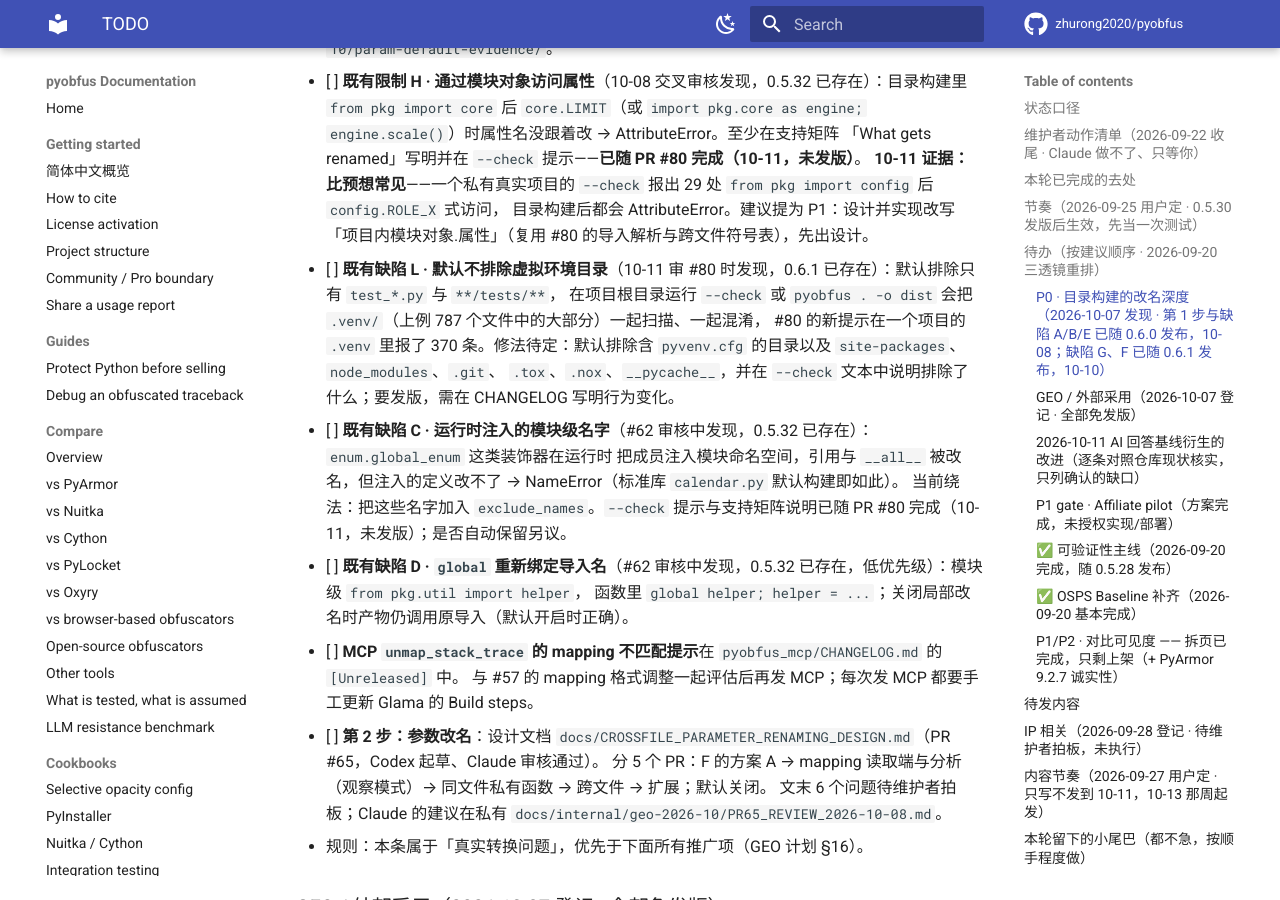
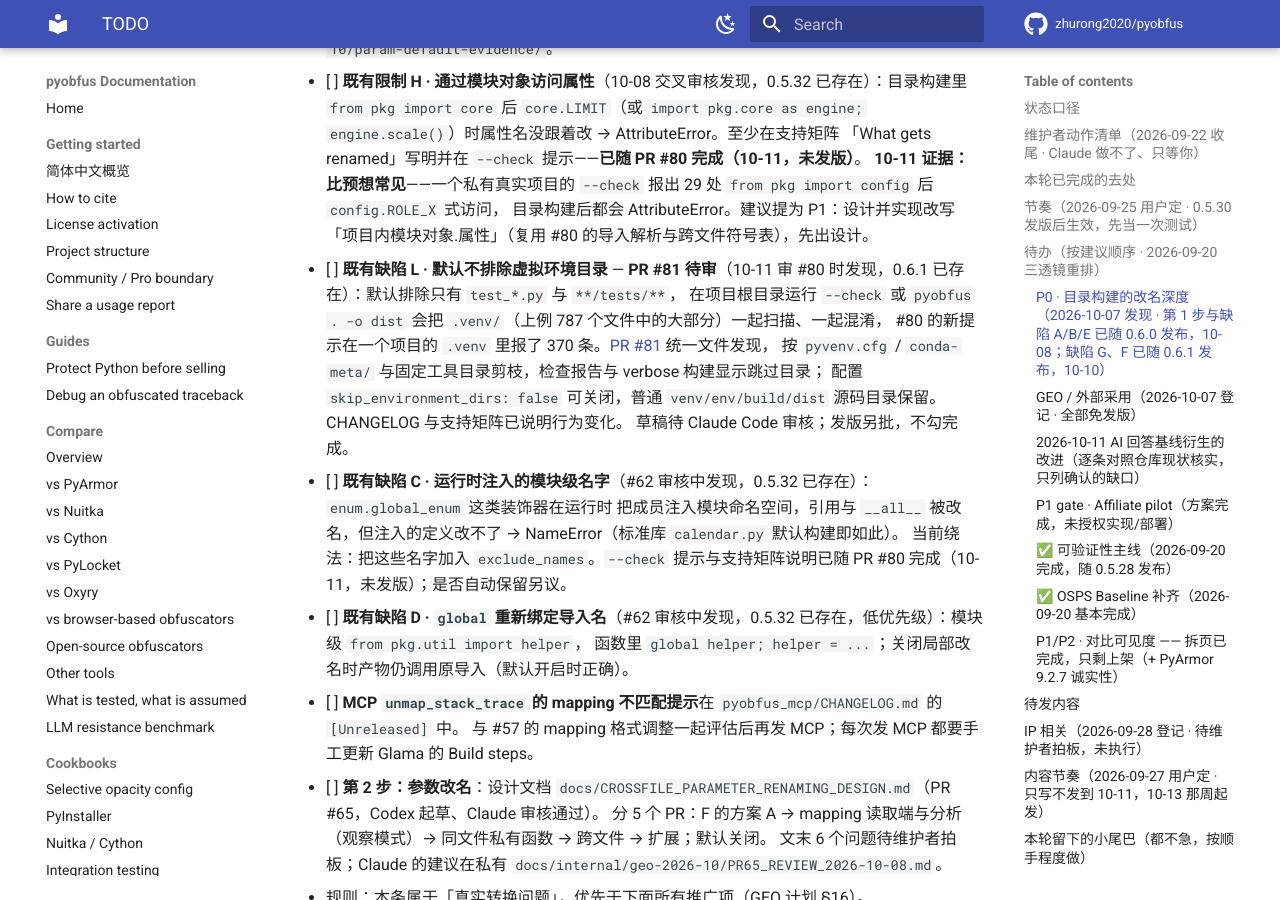
Before and after one commit to zhurong2020/pyobfus, an MkDocs documentation site: the page built from docs/TODO.md, in a window 1280 px wide and 900 px high, scrolled down 6728 px. Built offline with MkDocs 1.6.1 and Material for MkDocs 9.7.7, drawn with Linux system fonts in a browser that asks for light colours; comment, search, counter and statistics services are not loaded.

Commit message:
docs: mark defect L draft PR as awaiting review

```diff
--- a/docs/TODO.md
+++ b/docs/TODO.md
@@ -184,10 +184,12 @@
       「What gets renamed」写明并在 `--check` 提示——**已随 PR #80 完成（10-11，未发版）**。
       **10-11 证据：比预想常见**——一个私有真实项目的 `--check` 报出 29 处 `from pkg import config` 后 `config.ROLE_X` 式访问，
       目录构建后都会 AttributeError。建议提为 P1：设计并实现改写「项目内模块对象.属性」（复用 #80 的导入解析与跨文件符号表），先出设计。
-- [ ] **既有缺陷 L · 默认不排除虚拟环境目录**（10-11 审 #80 时发现，0.6.1 已存在）：默认排除只有 `test_*.py` 与 `**/tests/**`，
+- [ ] **既有缺陷 L · 默认不排除虚拟环境目录** — **PR #81 待审**（10-11 审 #80 时发现，0.6.1 已存在）：默认排除只有 `test_*.py` 与 `**/tests/**`，
       在项目根目录运行 `--check` 或 `pyobfus . -o dist` 会把 `.venv/`（上例 787 个文件中的大部分）一起扫描、一起混淆，
-      #80 的新提示在一个项目的 `.venv` 里报了 370 条。修法待定：默认排除含 `pyvenv.cfg` 的目录以及 `site-packages`、`node_modules`、`.git`、
-      `.tox`、`.nox`、`__pycache__`，并在 `--check` 文本中说明排除了什么；要发版，需在 CHANGELOG 写明行为变化。
+      #80 的新提示在一个项目的 `.venv` 里报了 370 条。[PR #81](https://github.com/zhurong2020/pyobfus/pull/81) 统一文件发现，
+      按 `pyvenv.cfg` / `conda-meta/` 与固定工具目录剪枝，检查报告与 verbose 构建显示跳过目录；
+      配置 `skip_environment_dirs: false` 可关闭，普通 `venv/env/build/dist` 源码目录保留。CHANGELOG 与支持矩阵已说明行为变化。
+      草稿待 Claude Code 审核；发版另批，不勾完成。
 - [ ] **既有缺陷 C · 运行时注入的模块级名字**（#62 审核中发现，0.5.32 已存在）：`enum.global_enum` 这类装饰器在运行时
       把成员注入模块命名空间，引用与 `__all__` 被改名，但注入的定义改不了 → NameError（标准库 `calendar.py` 默认构建即如此）。
       当前绕法：把这些名字加入 `exclude_names`。`--check` 提示与支持矩阵说明已随 PR #80 完成（10-11，未发版）；是否自动保留另议。
```
